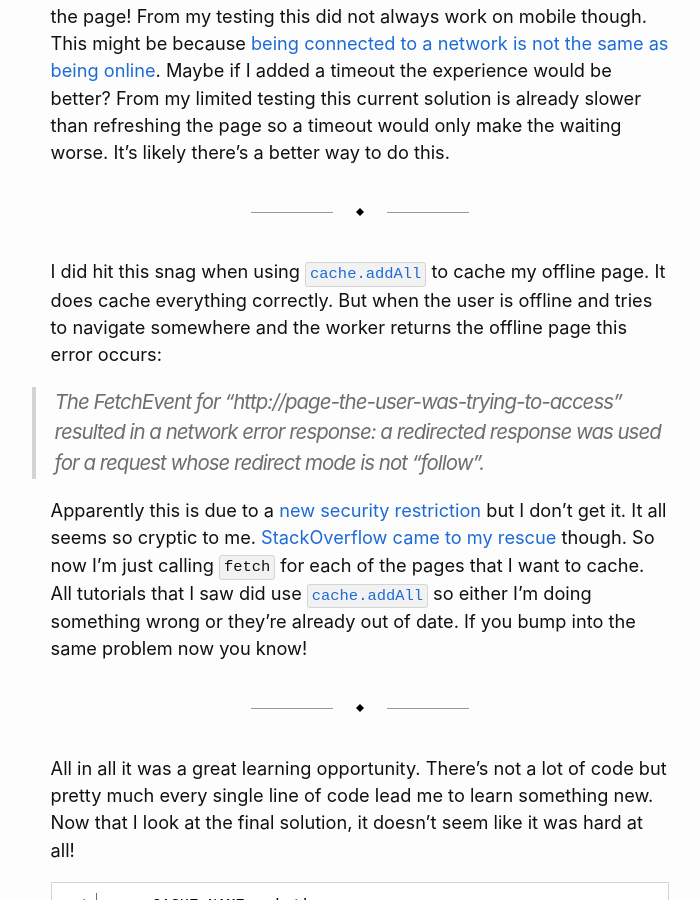
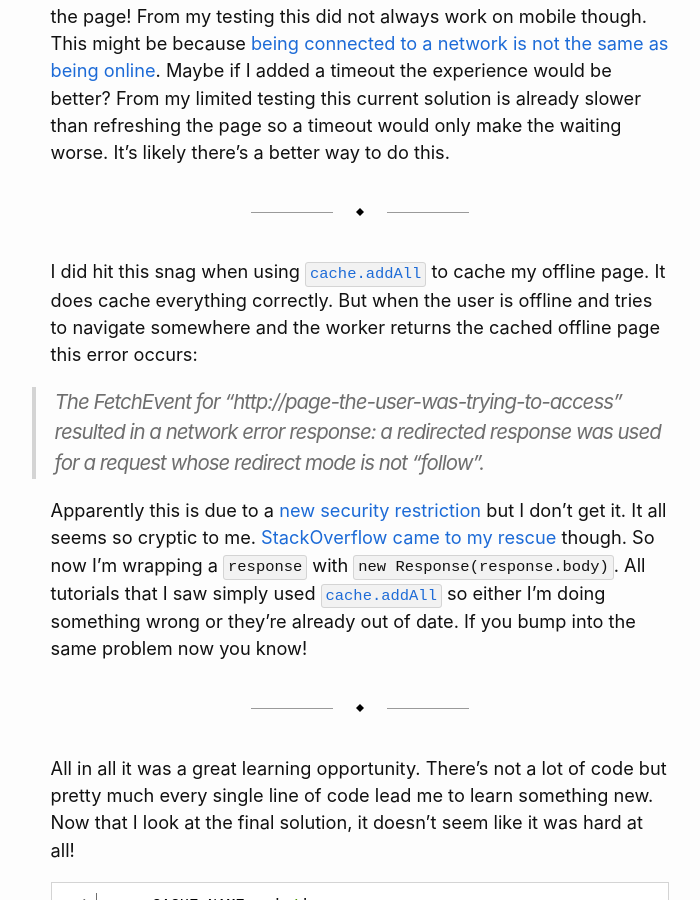
Before and after one commit to guilhermesimoes/guilhermesimoes.github.io, a Jekyll site: the page built from _posts/2023-03-13-this-blog-is-now-a-pwa.md, in a window 1280 px wide and 900 px high, scrolled down 1277 px. Shown: the whole window, without its empty margins (280-980 px from the left). Built offline with Jekyll 4.4.1, drawn with Linux system fonts in a browser that asks for light colours; some of the changed text lies outside the part shown.

```diff
--- a/_posts/2023-03-13-this-blog-is-now-a-pwa.md
+++ b/_posts/2023-03-13-this-blog-is-now-a-pwa.md
@@ -35,13 +35,13 @@
 
 ---
 
-I did hit this snag when using [`cache.addAll`] to cache my offline page. It does cache everything correctly. But when the user is offline and tries to navigate somewhere and the worker returns the offline page this error occurs:
+I did hit this snag when using [`cache.addAll`] to cache my offline page. It does cache everything correctly. But when the user is offline and tries to navigate somewhere and the worker returns the cached offline page this error occurs:
 
 > The FetchEvent for "http://page-the-user-was-trying-to-access"
 > resulted in a network error response: a redirected response was
 > used for a request whose redirect mode is not "follow".
 
-Apparently this is due to a [new security restriction] but I don't get it. It all seems so cryptic to me. [StackOverflow came to my rescue] though. So now I'm just calling `fetch` for each of the pages that I want to cache. All tutorials that I saw did use [`cache.addAll`] so either I'm doing something wrong or they're already out of date. If you bump into the same problem now you know!
+Apparently this is due to a [new security restriction] but I don't get it. It all seems so cryptic to me. [StackOverflow came to my rescue] though. So now I'm wrapping a `response` with `new Response(response.body)`. All tutorials that I saw simply used [`cache.addAll`] so either I'm doing something wrong or they're already out of date. If you bump into the same problem now you know!
 
 ---
 
```
Also changed, not shown: service-worker.js (+7 -9 lines).
